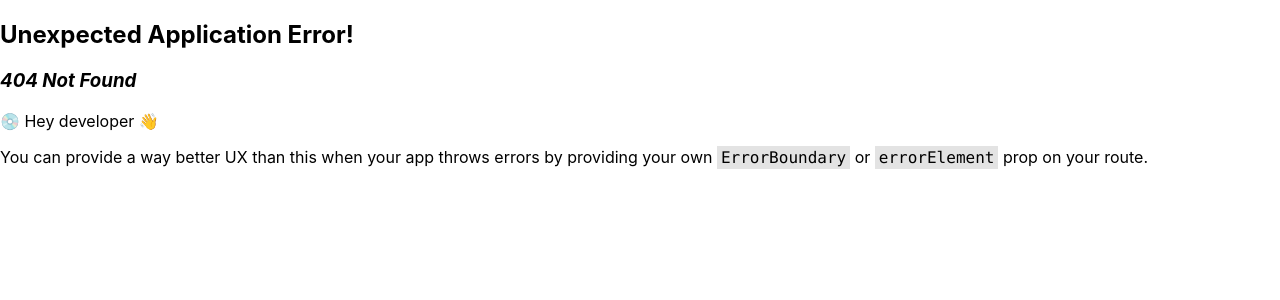
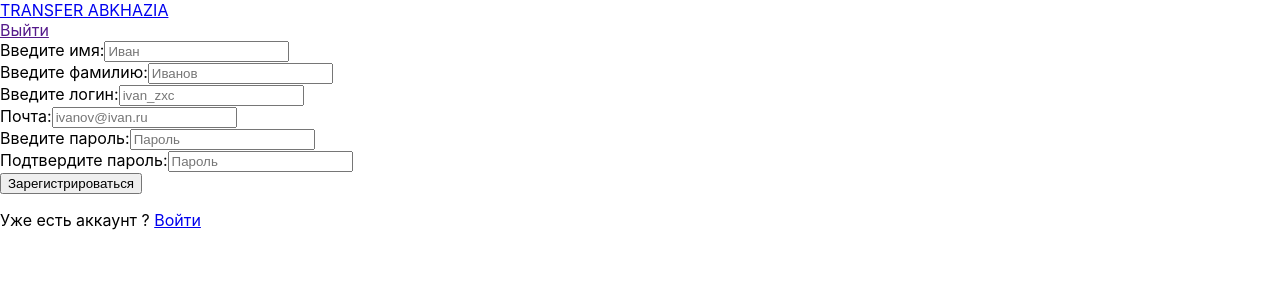
Before and after one commit to qoterwoter/transfer_frontend, a React (Create React App) app: page /register in a window 1280 px wide. Before the commit this address had no page. Shown: the top 300 px of the page. Built offline with nearby package versions, Linux system fonts and the light colour scheme.

Commit message:
registration

```diff
--- a/src/index.js
+++ b/src/index.js
@@ -7,6 +7,7 @@ import {createBrowserRouter, createRoutesFromElements, Route, RouterProvider} fr
 import App from "./App";
 import Main from "./routes/Main";
 import Authorization from "./routes/auth/Authorization";
+import Registration from "./routes/auth/Registration";
 
 const router = createBrowserRouter(
     createRoutesFromElements(
@@ -14,6 +15,7 @@ const router = createBrowserRouter(
         <Route path={'/'} element={<App/>}>
             <Route index element={<Main/>}/>
             <Route path={'auth'} element={<Authorization/>}/>
+            <Route path={'register'} element={<Registration/>}/>
         </Route>
     </>
     )
--- a/src/reducers/userSlice.js
+++ b/src/reducers/userSlice.js
@@ -6,7 +6,6 @@ export const API_URL = 'http://test.std-962.ist.mospolytech.ru/api'
 
 export const authUser = createAsyncThunk('user/authUser', async ({username, password}) => {
     const response = await axios.post(`${API_URL}/login/`, {username, password})
-    console.log(response)
     return response.data
 })
 
@@ -42,10 +41,12 @@ const userSlice = createSlice({
             return data
         },
         [authUser.rejected]: (state, action) => {
-            console.log(action)
             state.status = 'Ошибка'
             state.errorCode = action.error.message
         },
+        [registerUser.rejected]: (state, action) => {
+            console.log(action)
+        }
     }
 })
 
--- a/src/routes/auth/Authorization.js
+++ b/src/routes/auth/Authorization.js
@@ -1,6 +1,7 @@
 import React, {useState} from 'react';
 import {useDispatch, useSelector} from "react-redux";
 import {authUser} from "../../reducers/userSlice";
+import {NavLink} from "react-router-dom";
 
 function Authorization(props) {
     const [username, setUsername] = useState('')
@@ -30,6 +31,9 @@ function Authorization(props) {
                 <input className="form__input" type="password" value={password} onChange={onChangePassword}/>
                 <input className="form__submit" type="submit" value={'Войти'}/>
             </form>
+            <p className="form__help">
+                Нет аккаунта ? <NavLink to={"/register"}>Регистрация</NavLink>
+            </p>
             <p className="auth__status">{user.status}</p>
         </div>
     );
--- a/src/routes/auth/Registration.js
+++ b/src/routes/auth/Registration.js
@@ -1,5 +1,7 @@
 import React, {useState} from 'react';
 import {useDispatch} from "react-redux";
+import {registerUser} from "../../reducers/userSlice";
+import {NavLink} from "react-router-dom";
 
 function Registration(props) {
     const [username,setUsername] = useState('')
@@ -21,41 +23,120 @@ function Registration(props) {
     const register = (e) => {
         e.preventDefault()
 
-        if (firstName.length < 2) {
-            showError('Введите корректное имя')
+        // if (firstName.length < 2) {
+        //     alert('Введите корректное имя')
+        //     return
+        // }
+        //
+        // if (lastName.length < 4) {
+        //     alert('Введите корректную фамилию')
+        //     return
+        // }
+        //
+        // if (username.length < 5) {
+        //     alert('Введите корректный логин')
+        //     return
+        // }
+        //
+        // if (password.length < 5 || password2.length < 5) {
+        //     alert('Введите корректный пароль')
+        //     return
+        // }
+        //
+        if (password !== password2) {
+            alert('Пароли не совпадают')
             return
         }
-
-        if (lastName.length < 4) {
-            showError('Введите корректную фамилию')
-            return
-        }
-
-        if (username.length < 5) {
-            showError('Введите корректный логин')
-            return
-        }
-
-        if (password.length < 5 || password2.length < 5) {
-            showError('Введите корректный пароль')
-            return
-        }
-
-        if (password !== password2) {
-            showError('Пароли не совпадают')
-            return
-        }
-        if (email.length < 10) {
-            showError('Введите корректный email')
-            return
-        }
-        console.log(username, password)
+        // if (email.length < 10) {
+        //     alert('Введите корректный email')
+        //     return
+        // }
         dispatch(registerUser({firstName, lastName, username, password, email}))
     }
 
     return (
         <div className={'register'}>
 
+            <form className='registerForm form' onSubmit={register}>
+                <div className="row">
+                    <label className='form__label' htmlFor='firstName'>Введите имя:</label>
+                    <input
+                        className='form__input'
+                        id='firstName'
+                        type='text'
+                        placeholder='Иван'
+                        onChange={onChangeFirstName}
+                        value={firstName}
+                    />
+                </div>
+                <div className="row">
+                    <label className='form__label' htmlFor='lastName'>Введите фамилию:</label>
+                    <input
+                        className='form__input'
+                        id='lastName'
+                        type='text'
+                        placeholder='Иванов'
+                        onChange={onChangeLastName}
+                        value={lastName}
+                    />
+                </div>
+                <div className="row">
+                    <label className='form__label' htmlFor='login'>Введите логин:</label>
+                    <input
+                        className='form__input'
+                        id='login'
+                        type='text'
+                        placeholder='ivan_zxc'
+                        onChange={onChangeUsername}
+                        value={username}
+                    />
+                </div>
+                <div className="row">
+                    <label className='form__label' htmlFor='email'>Почта:</label>
+                    <input
+                        className='form__input'
+                        id='email'
+                        type='email'
+                        placeholder='ivanov@ivan.ru'
+                        onChange={onChangeEmail}
+                        value={email}
+                    />
+                </div>
+                <div className="row">
+                    <label className='form__label' htmlFor='password'>Введите пароль:</label>
+                    <input
+                        className='form__input'
+                        id='password'
+                        type='password'
+                        placeholder='Пароль'
+                        onChange={onChangePassword}
+                        value={password}
+                    />
+                </div>
+                <div className="row">
+                    <label className='form__label' htmlFor='password2'>Подтвердите пароль:</label>
+                    <input
+                        className='form__input'
+                        id='password2'
+                        type='password'
+                        placeholder='Пароль'
+                        onChange={onChangePassword2}
+                        value={password2}
+                    />
+                </div>
+                <div className="row row_submit">
+                    <input
+                        className='form__input_submit form__input'
+                        type='submit'
+                        value={'Зарегистрироваться'}
+                        onClick={register}
+                    />
+                    <p className="form__help">
+                        Уже есть аккаунт ? <NavLink to={"/auth"}>Войти</NavLink>
+                    </p>
+                </div>
+                {/*<p>Статус: {userData.status}</p>*/}
+            </form>
         </div>
     );
 }
```
